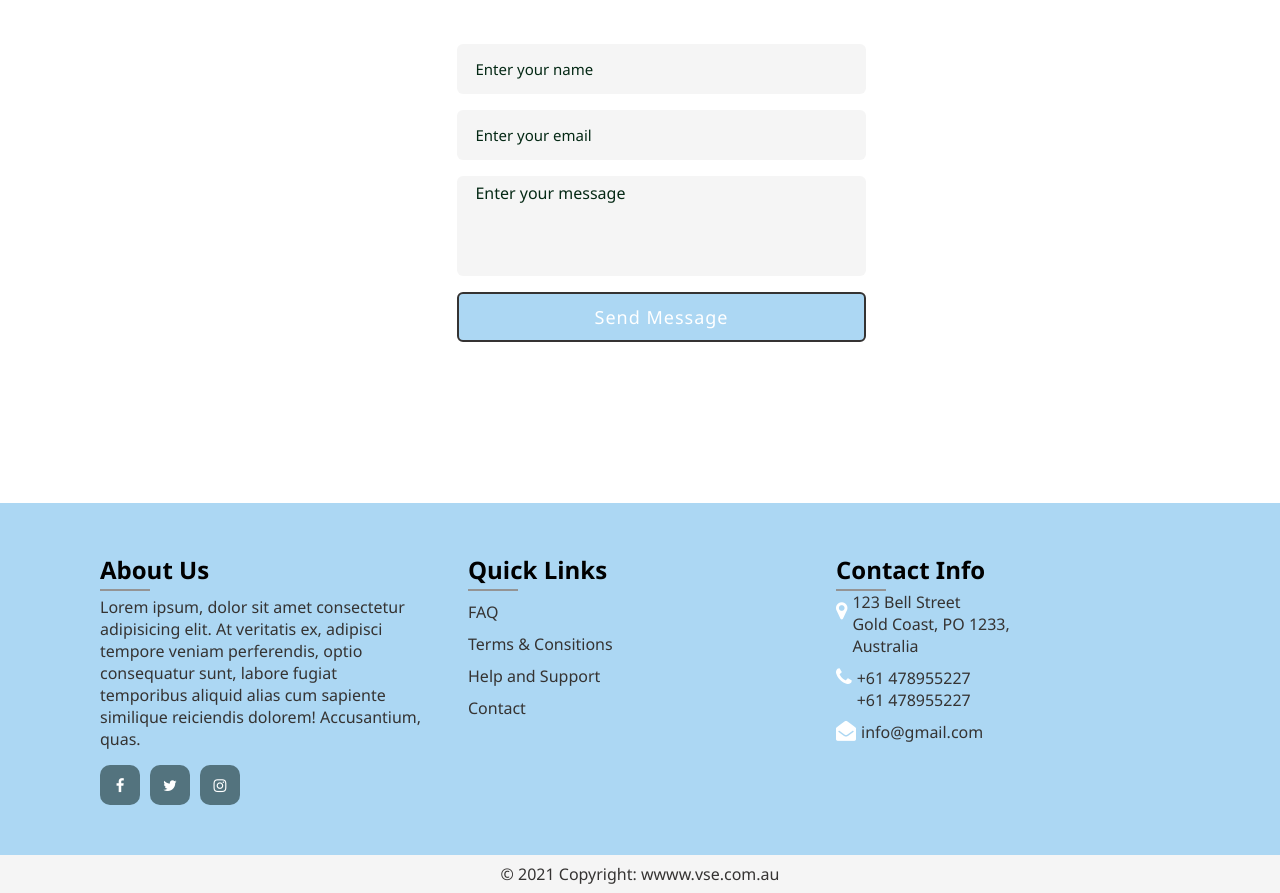
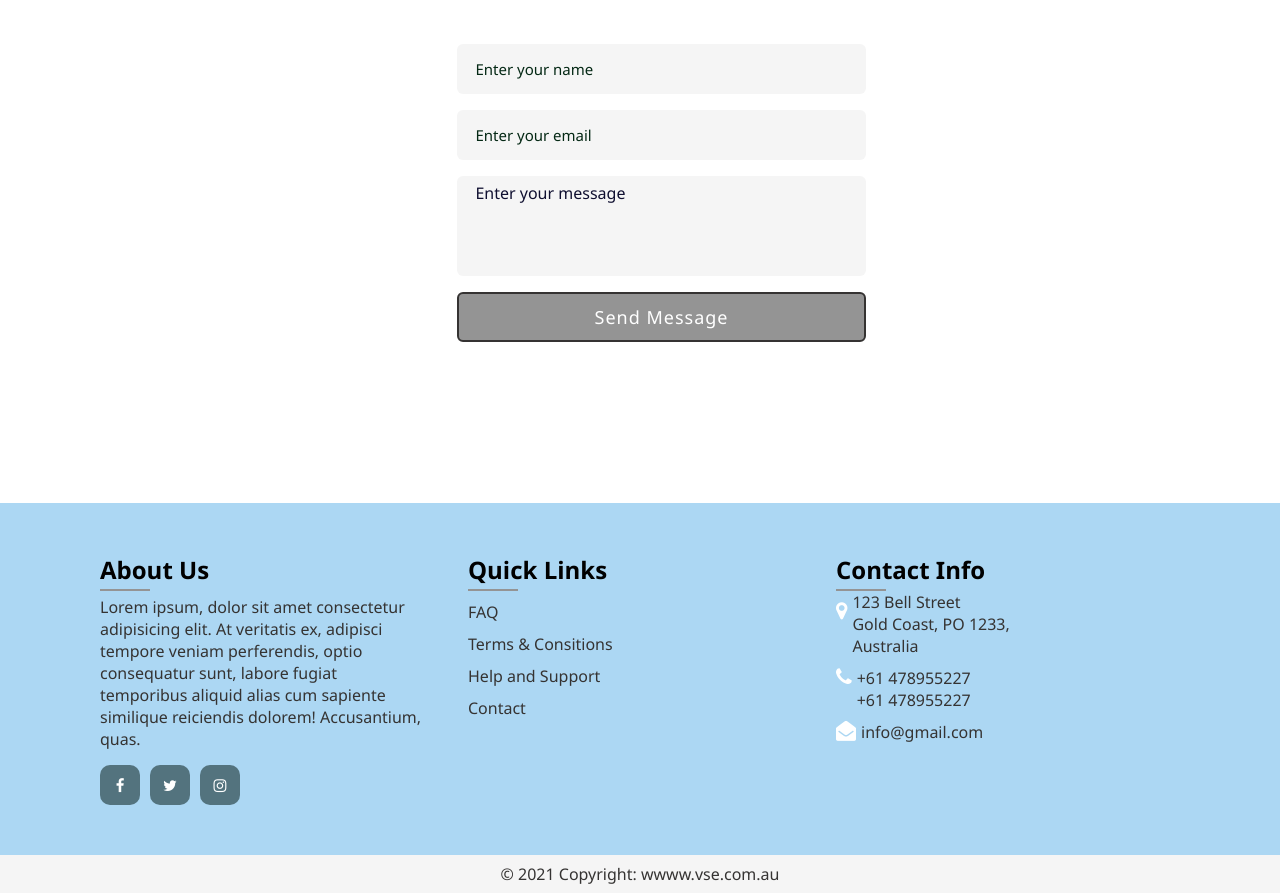
Before and after one commit to kymavic/task5, a plain HTML site: page index.html in a window 1280 px wide. Shown: the part 2651-3544 px from the top of the page. Drawn offline with Linux system fonts and the light colour scheme.

Commit message:
change the color botton submit

```diff
--- a/css/style.css
+++ b/css/style.css
@@ -285,7 +285,7 @@ padding-bottom: 30px;
 .container .message-box label {
     position: absolute;
     font-size: 16px;
-    color: rgb(5, 41, 21);
+    color: rgb(15, 15, 48);
     left: 18px;
     top: 6px;
     pointer-events: none;
@@ -302,7 +302,7 @@ padding-bottom: 30px;
 
 .container .input-box input[type="submit"]{
     color:#fff;
-    background: #ACD7F3;
+    background: #949494;
     padding-left: 0;
     font-size: 18px;
     font-weight: 500;
@@ -311,7 +311,7 @@ padding-bottom: 30px;
     transition: all 0.3s ease;
 }
 .content-contact .input-box input[type="submit"]:hover{
-    background: whitesmoke;
+    background: #ACD7F3;
     color: #d1eee2;
 }
 
```
